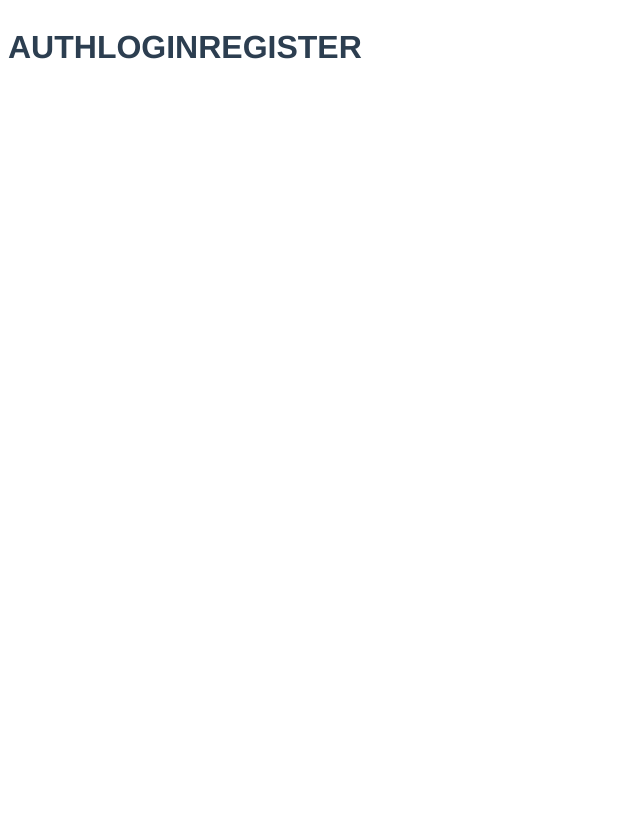
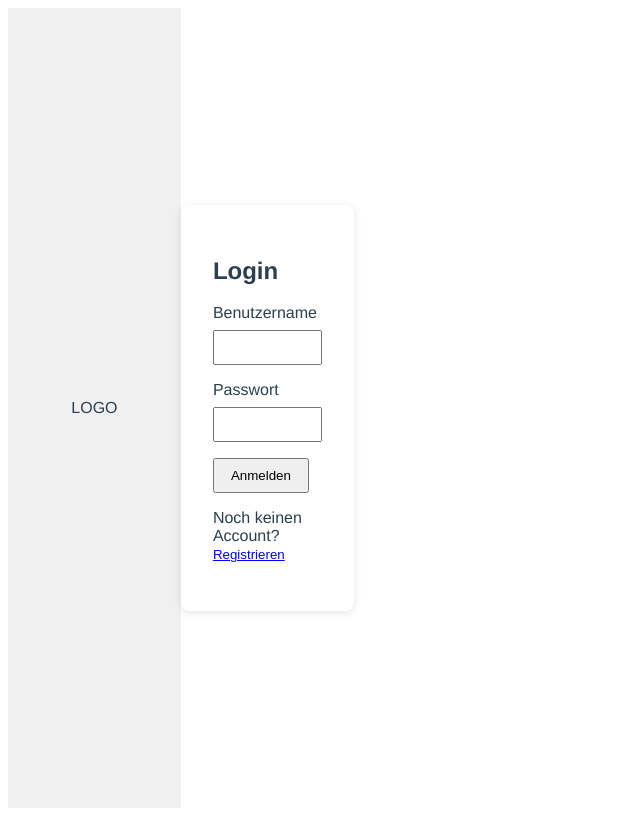
Before and after one commit to KayBeckmann/join-express-backend, a Vue app in the folder frontend/: page /auth in a window 1280 px wide. Shown: the whole page, without its empty margins (0-640 px from the left). Built offline with nearby package versions, Linux system fonts and the light colour scheme.

Commit message:
create login and registration

```diff
--- a/frontend/src/components/Auth/LoginComponent.vue
+++ b/frontend/src/components/Auth/LoginComponent.vue
@@ -1,3 +1,87 @@
 <template>
-  <h1>LOGIN</h1>
+  <div class="login-component">
+    <h2>Login</h2>
+    <form @submit.prevent="submitLogin">
+      <div class="form-group">
+        <label for="username">Benutzername</label>
+        <input id="username" v-model="username" type="text" required />
+      </div>
+      <div class="form-group">
+        <label for="password">Passwort</label>
+        <input id="password" v-model="password" type="password" required />
+      </div>
+      <button type="submit">Anmelden</button>
+    </form>
+    <p class="switch-text">
+      Noch keinen Account?
+      <button @click="switchToRegister" class="link-button">Registrieren</button>
+    </p>
+  </div>
 </template>
+
+<script setup>
+import { ref } from 'vue'
+// Falls Du einen Auth-Store nutzt, kannst Du diesen importieren:
+// import { useAuthStore } from '@/stores/authStore'
+
+const username = ref('')
+const password = ref('')
+
+// Mit defineEmits werden Events an den Parent gesendet:
+const emit = defineEmits(['switchToRegister', 'loginSuccess'])
+
+const submitLogin = async () => {
+  // Hier sollte die eigentliche Login-Logik (z.B. API-Aufruf) erfolgen.
+  // Beispiel (Simulation):
+  // const authStore = useAuthStore();
+  // await authStore.login({ username: username.value, password: password.value });
+  emit('loginSuccess')
+}
+
+const switchToRegister = () => {
+  emit('switchToRegister')
+}
+</script>
+
+<style scoped>
+.login-component {
+  width: 100%;
+  max-width: 400px;
+  padding: 2rem;
+  box-shadow: 0 2px 8px rgba(0,0,0,0.1);
+  border-radius: 8px;
+}
+
+.form-group {
+  margin-bottom: 1rem;
+}
+
+label {
+  display: block;
+  margin-bottom: 0.5rem;
+}
+
+input {
+  width: 100%;
+  padding: 0.5rem;
+  box-sizing: border-box;
+}
+
+button {
+  padding: 0.5rem 1rem;
+  cursor: pointer;
+}
+
+.link-button {
+  background: none;
+  border: none;
+  color: blue;
+  text-decoration: underline;
+  cursor: pointer;
+  padding: 0;
+}
+
+.switch-text {
+  margin-top: 1rem;
+}
+</style>
--- a/frontend/src/components/Auth/RegisterComponent.vue
+++ b/frontend/src/components/Auth/RegisterComponent.vue
@@ -1,3 +1,93 @@
 <template>
-  <h1>REGISTER</h1>
+  <div class="register-component">
+    <h2>Registrierung</h2>
+    <form @submit.prevent="submitRegister">
+      <div class="form-group">
+        <label for="username">Benutzername</label>
+        <input id="username" v-model="username" type="text" required />
+      </div>
+      <div class="form-group">
+        <label for="password">Passwort</label>
+        <input id="password" v-model="password" type="password" required />
+      </div>
+      <div class="form-group">
+        <label for="confirmPassword">Passwort bestätigen</label>
+        <input id="confirmPassword" v-model="confirmPassword" type="password" required />
+      </div>
+      <button type="submit">Registrieren</button>
+    </form>
+    <p class="switch-text">
+      Bereits registriert?
+      <button @click="switchToLogin" class="link-button">Zum Login</button>
+    </p>
+  </div>
 </template>
+
+<script setup>
+import { ref } from 'vue'
+
+const username = ref('')
+const password = ref('')
+const confirmPassword = ref('')
+
+const emit = defineEmits(['switchToLogin', 'registerSuccess'])
+
+const submitRegister = async () => {
+  if (password.value !== confirmPassword.value) {
+    alert("Passwörter stimmen nicht überein!")
+    return
+  }
+  // Hier sollte die eigentliche Registrierungs-Logik erfolgen (z.B. API-Aufruf).
+  // Beispiel:
+  // const authStore = useAuthStore();
+  // await authStore.register({ username: username.value, password: password.value });
+  emit('registerSuccess')
+}
+
+const switchToLogin = () => {
+  emit('switchToLogin')
+}
+</script>
+
+<style scoped>
+.register-component {
+  width: 100%;
+  max-width: 400px;
+  padding: 2rem;
+  box-shadow: 0 2px 8px rgba(0,0,0,0.1);
+  border-radius: 8px;
+}
+
+.form-group {
+  margin-bottom: 1rem;
+}
+
+label {
+  display: block;
+  margin-bottom: 0.5rem;
+}
+
+input {
+  width: 100%;
+  padding: 0.5rem;
+  box-sizing: border-box;
+}
+
+button {
+  padding: 0.5rem 1rem;
+  cursor: pointer;
+}
+
+.link-button {
+  background: none;
+  border: none;
+  color: blue;
+  text-decoration: underline;
+  cursor: pointer;
+  padding: 0;
+}
+
+.switch-text {
+  margin-top: 1rem;
+}
+</style>
--- a/frontend/src/router/index.js
+++ b/frontend/src/router/index.js
@@ -3,11 +3,7 @@ import { createRouter, createWebHistory } from 'vue-router';
 const routes = [
   {
     path: '/auth',
-    component: () => import('@/views/AuthView.vue'),
-    children: [
-      { path: 'login', component: () => import('@/components/Auth/LoginComponent.vue') },
-      { path: 'register', component: () => import('@/components/Auth/RegisterComponent.vue') }
-    ]
+    component: () => import('@/views/AuthView.vue')
   },
   { path: '/', component: () => import('@/views/HomeView.vue') },
   { path: '/board', component: () => import('@/views/KanbanView.vue') },
--- a/frontend/src/views/AuthView.vue
+++ b/frontend/src/views/AuthView.vue
@@ -1,12 +1,113 @@
 <template>
-  <h1>AUTH</h1>
-  <LoginComponent />
-  <RegisterComponent />
+  <div class="auth-container">
+    <transition name="slide-fade" mode="out-in">
+      <!-- Login-Modus: Logo links, Login-Box rechts -->
+      <div v-if="mode === 'login'" key="login" class="auth-layout">
+        <div class="logo-container">
+          <!-- <img src="/app/src/assets/logo.png" alt="Logo" class="logo" /> -->
+           <div>LOGO</div>
+        </div>
+        <div class="form-container">
+          <!-- Lazy-loaded Login-Komponente -->
+          <LoginComponent
+            @switchToRegister="switchToRegister"
+            @loginSuccess="handleSuccess"
+          />
+        </div>
+      </div>
+      <!-- Register-Modus: Registrierungs-Box links, Logo rechts -->
+      <div v-else key="register" class="auth-layout">
+        <div class="form-container">
+          <!-- Lazy-loaded Register-Komponente -->
+          <RegisterComponent
+            @switchToLogin="switchToLogin"
+            @registerSuccess="handleSuccess"
+          />
+        </div>
+        <div class="logo-container">
+          <!-- <img src="/logo.png" alt="Logo" class="logo" /> -->
+           <div>LOGO</div>
+        </div>
+      </div>
+    </transition>
+  </div>
 </template>
 
 <script setup>
-import LoginComponent from '@/components/Auth/LoginComponent.vue';
-import RegisterComponent from '@/components/Auth/RegisterComponent.vue';
+import { ref } from 'vue'
+import { useRouter } from 'vue-router'
+import { defineAsyncComponent } from 'vue'
+
+// Variable zur Steuerung des Modus ('login' oder 'register')
+const mode = ref('login')
+const router = useRouter()
+
+// Lazy‑Loading der beiden Komponenten:
+const LoginComponent = defineAsyncComponent(() =>
+  import('@/components/Auth/LoginComponent.vue')
+)
+const RegisterComponent = defineAsyncComponent(() =>
+  import('@/components/Auth/RegisterComponent.vue')
+)
+
+// Funktionen zum Wechseln des Modus:
+const switchToRegister = () => {
+  mode.value = 'register'
+}
+const switchToLogin = () => {
+  mode.value = 'login'
+}
+
+// Bei Erfolg (Login oder Registrierung) zur HomeView weiterleiten:
+const handleSuccess = () => {
+  router.push('/')  // Annahme: Die HomeView ist unter "/" erreichbar
+}
 </script>
 
-<style scoped></style>
+<style scoped>
+/* Container füllt den gesamten Bildschirm */
+.auth-container {
+  display: flex;
+  height: 100vh;
+  width: 100%;
+}
+
+/* Basislayout: zwei Spalten (flex) */
+.auth-layout {
+  display: flex;
+  flex: 1;
+}
+
+/* Im Login-Modus: Linke Spalte = Logo, rechte Spalte = Formular */
+.auth-layout > .logo-container {
+  flex: 1;
+  display: flex;
+  justify-content: center;
+  align-items: center;
+  background-color: #f0f0f0;
+}
+.auth-layout > .form-container {
+  flex: 1;
+  display: flex;
+  justify-content: center;
+  align-items: center;
+  background-color: #ffffff;
+}
+
+/* Transition für sanften Wechsel */
+.slide-fade-enter-active,
+.slide-fade-leave-active {
+  transition: all 0.5s ease;
+}
+.slide-fade-enter-from,
+.slide-fade-leave-to {
+  opacity: 0;
+  transform: translateX(20px);
+}
+
+/* Logo-Styling */
+.logo {
+  max-width: 80%;
+  height: auto;
+}
+</style>
```
Also changed, not shown: frontend/src/assets/logo.png (added).
